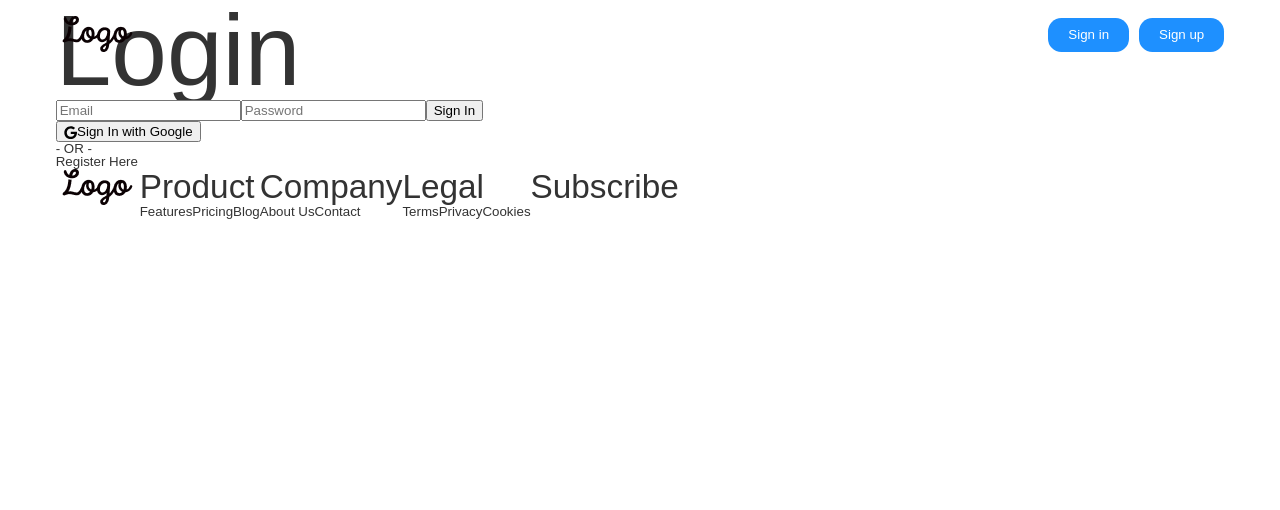
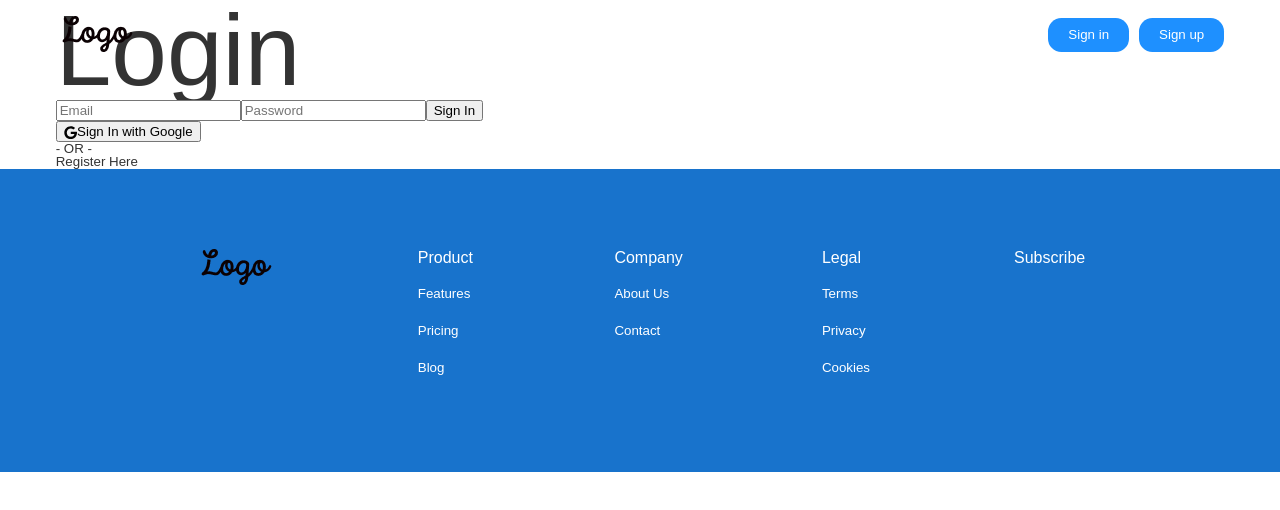
Before and after one commit to subzero783/receipt-scan, a Next.js app: page /login in a window 1280 px wide. Shown: the top 510 px of the page. Built offline with nearby package versions, Linux system fonts and the light colour scheme; no server answers; a web font is replaced by a local one.

Commit message:
RSSCN-23 Working on Footer.jsx

```diff
--- a/assets/styles/footer-section.css
+++ b/assets/styles/footer-section.css
@@ -1,8 +1,28 @@
 .footer {
+  background-color: var(--color-fifth);
+  padding: 6em 0;
   > .container {
     > .row {
       display: flex;
       flex-flow: row nowrap;
+      justify-content: space-evenly;
+      h3 {
+        font-size: 1.2em;
+        color: var(--color-white);
+        padding-bottom: 1em;
+        font-weight: 500;
+      }
+      .links-container {
+        display: flex;
+        flex-flow: column nowrap;
+        > a {
+          font-size: 1em;
+          margin-bottom: 1em;
+          margin-left: -5px;
+          padding: 5px;
+          color: var(--color-white);
+        }
+      }
     }
   }
 }
--- a/assets/styles/globals.css
+++ b/assets/styles/globals.css
@@ -1,43 +1,4 @@
 @import "osmo-scaling-system.css";
+@import "top-navbar.css";
 @import "hero-section.css";
 @import "footer-section.css";
-
-/* Buttons */
-
-/* Top Navigation */
-.top-navigation {
-  width: 100%;
-  position: fixed;
-  z-index: 1000;
-  padding-top: 1.18em;
-  > .container {
-    > .row {
-      display: flex;
-      flex-flow: row nowrap;
-      justify-content: space-between;
-      align-items: center;
-    }
-  }
-  .mobile-menu-column {
-    display: block;
-    @media screen and (min-width: 767px) {
-      display: none;
-    }
-  }
-
-  .top-menu-column {
-    display: flex;
-    flex-flow: row nowrap;
-    gap: 32px;
-    > a {
-      padding: 5px;
-      color: var(--color-white);
-    }
-  }
-
-  .top-buttons {
-    > a:first-of-type {
-      margin-right: 10px;
-    }
-  }
-}
--- a/assets/styles/osmo-scaling-system.css
+++ b/assets/styles/osmo-scaling-system.css
@@ -207,6 +207,11 @@ p {
 a {
   color: inherit;
   text-decoration: unset;
+  &:hover,
+  &:active,
+  &:focus {
+    text-decoration: underline;
+  }
 }
 
 strong {
--- /dev/null
+++ b/assets/styles/top-navbar.css
@@ -0,0 +1,37 @@
+/* Top Navigation */
+.top-navigation {
+  width: 100%;
+  position: fixed;
+  z-index: 1000;
+  padding-top: 1.18em;
+  > .container {
+    > .row {
+      display: flex;
+      flex-flow: row nowrap;
+      justify-content: space-between;
+      align-items: center;
+    }
+  }
+  .mobile-menu-column {
+    display: block;
+    @media screen and (min-width: 767px) {
+      display: none;
+    }
+  }
+
+  .top-menu-column {
+    display: flex;
+    flex-flow: row nowrap;
+    gap: 32px;
+    > a {
+      padding: 5px;
+      color: var(--color-white);
+    }
+  }
+
+  .top-buttons {
+    > a:first-of-type {
+      margin-right: 10px;
+    }
+  }
+}
```
Also changed, not shown: assets/images/hero-image.png (deleted).
